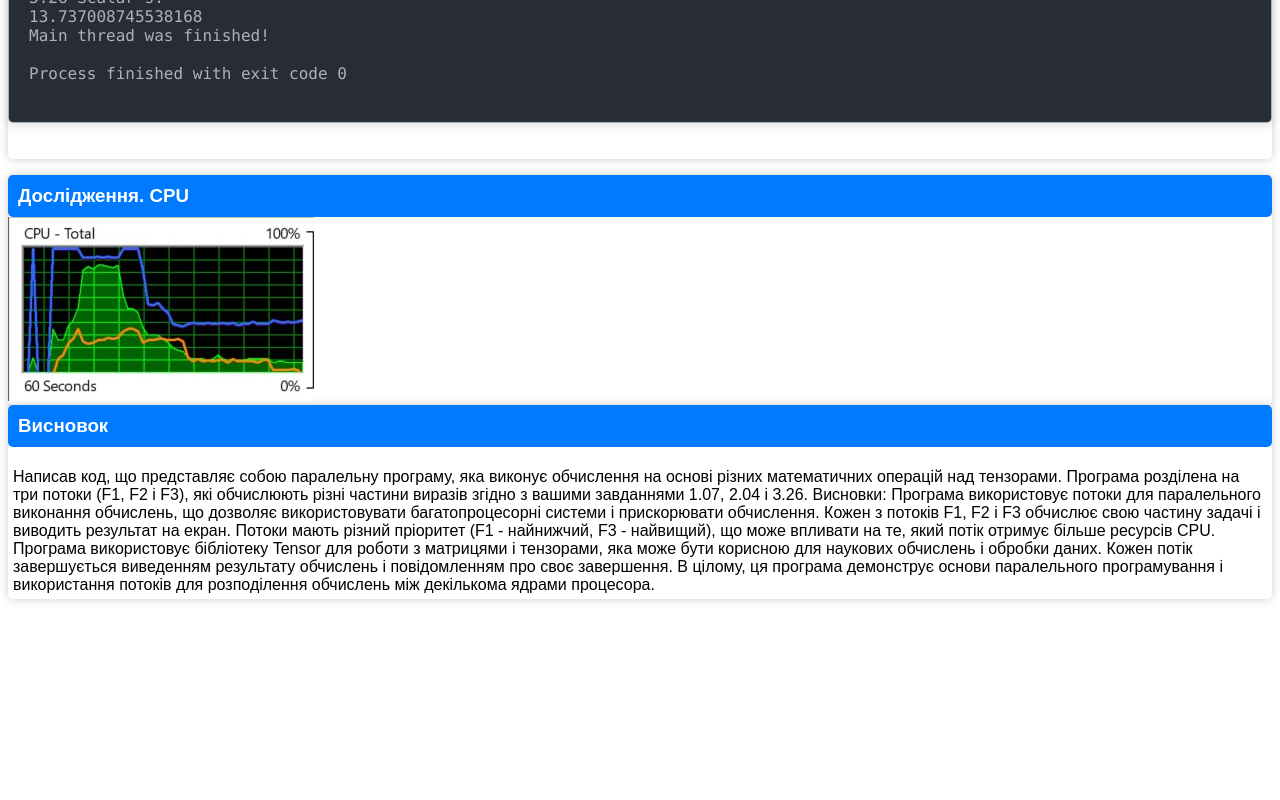
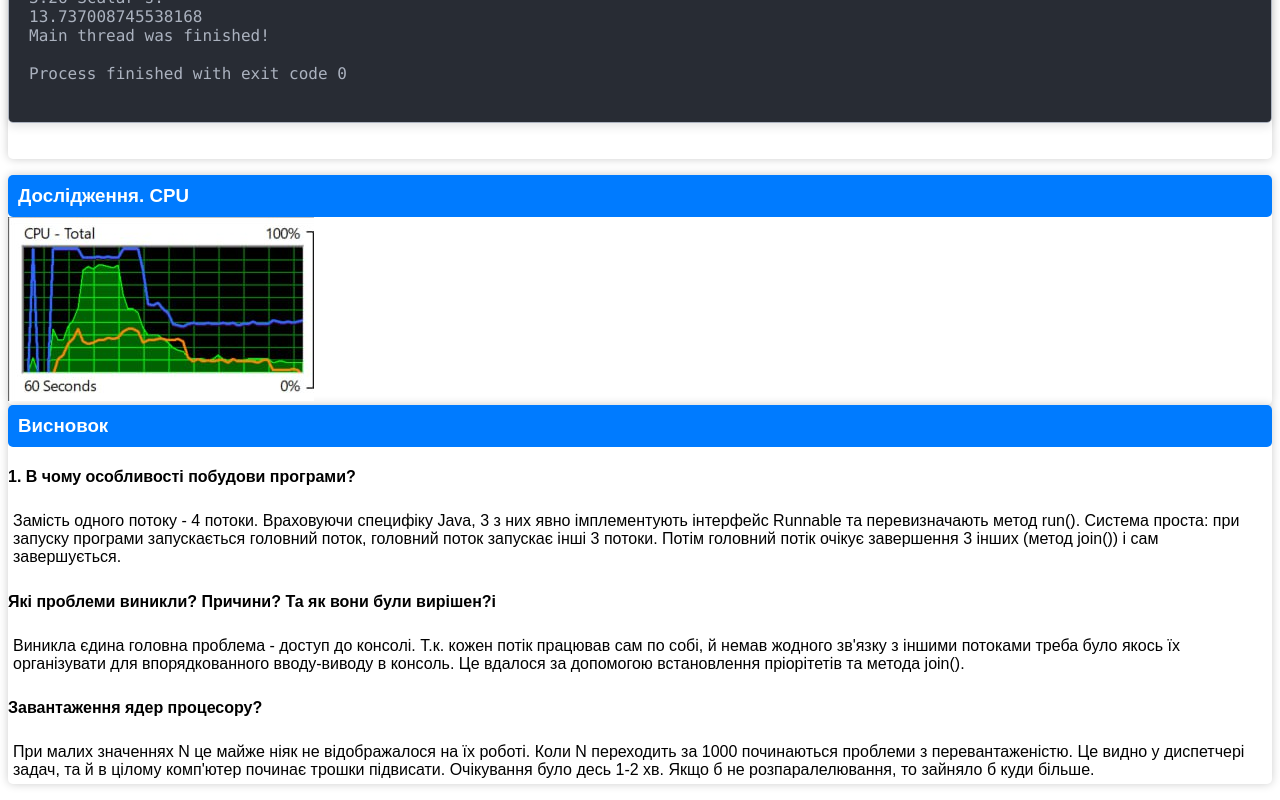
Before and after one commit to YehorSeniuk/PPLab1, a plain HTML site: page index.html in a window 1280 px wide. Shown: the part 2826-3626 px from the top of the page. Before the commit the page ends 3441 px from the top, so only its background shows below. Drawn offline with Linux system fonts and the light colour scheme.

Commit message:
Update index.html

```diff
--- a/index.html
+++ b/index.html
@@ -198,21 +198,15 @@ Process finished with exit code 0
 </div>
 <div class="content-block">
 	<h3>Висновок</h3>
-	<p>Написав код, що представляє собою паралельну програму, яка виконує обчислення на основі різних математичних операцій над тензорами. Програма розділена на три потоки (F1, F2 і F3), які обчислюють різні частини виразів згідно з вашими завданнями 1.07, 2.04 і 3.26.
-
-Висновки:
-
-Програма використовує потоки для паралельного виконання обчислень, що дозволяє використовувати багатопроцесорні системи і прискорювати обчислення.
-
-Кожен з потоків F1, F2 і F3 обчислює свою частину задачі і виводить результат на екран.
-
-Потоки мають різний пріоритет (F1 - найнижчий, F3 - найвищий), що може впливати на те, який потік отримує більше ресурсів CPU.
-
-Програма використовує бібліотеку Tensor для роботи з матрицями і тензорами, яка може бути корисною для наукових обчислень і обробки даних.
-
-Кожен потік завершується виведенням результату обчислень і повідомленням про своє завершення.
-
-В цілому, ця програма демонструє основи паралельного програмування і використання потоків для розподілення обчислень між декількома ядрами процесора.</p>
+	<h4>1. В чому особливості побудови програми?</h4>
+	<p>Замість одного потоку - 4 потоки. Враховуючи специфіку Java, 3 з них явно імплементують інтерфейс Runnable та перевизначають метод run(). Система проста: при запуску програми
+	запускається головний поток, головний поток запускає інші 3 потоки. Потім головний потік очікує завершення 3 інших (метод join()) і сам завершується.</p>
+	<h4>Які проблеми виникли? Причини? Та як вони були вирішен?і</h4>
+	<p>Виникла єдина головна проблема - доступ до консолі. Т.к. кожен потік працював сам по собі, й немав жодного зв'язку з іншими потоками треба було якось їх організувати для впорядкованного
+	вводу-виводу в консоль. Це вдалося за допомогою встановлення пріорітетів та метода join().</p>
+	<h4>Завантаження ядер процесору?</h4>
+	<p>При малих значеннях N це майже ніяк не відображалося на їх роботі. Коли N переходить за 1000 починаються проблеми з перевантаженістю. Це видно у диспетчері задач, та й в цілому комп'ютер
+	починає трошки підвисати. Очікування було десь 1-2 хв. Якщо б не розпаралелювання, то зайняло б куди більше.</p>
 </div>
 </body>
 </html>
```
